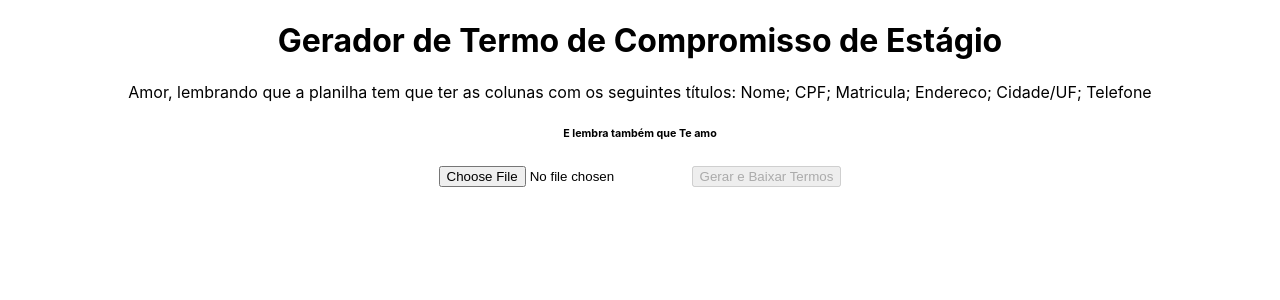
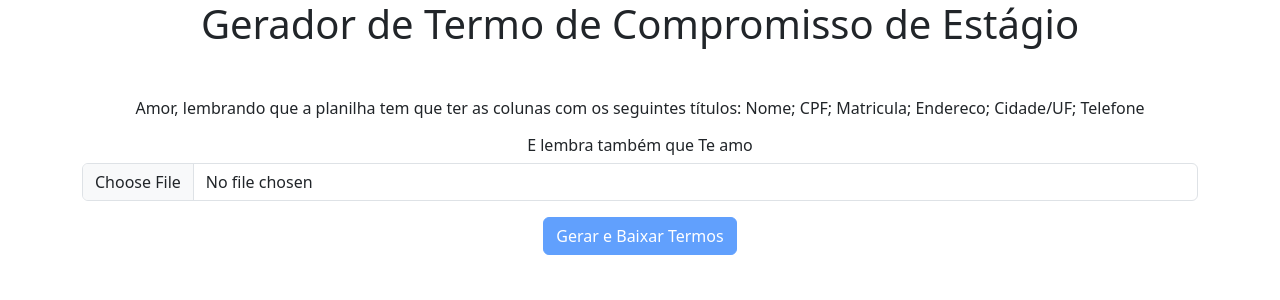
Before and after one commit to michaelferreir12345678/frontend_termos_crutac, a React (Create React App) app: page / in a window 1280 px wide. Shown: the top 300 px of the page. Built offline with nearby package versions, Linux system fonts and the light colour scheme.

Commit message:
Incluindo bootstrap

```diff
--- a/package.json
+++ b/package.json
@@ -7,6 +7,7 @@
     "@testing-library/react": "^13.4.0",
     "@testing-library/user-event": "^13.5.0",
     "axios": "^1.7.7",
+    "bootstrap": "^5.3.3",
     "react": "^18.3.1",
     "react-dom": "^18.3.1",
     "react-scripts": "5.0.1",
--- a/src/App.js
+++ b/src/App.js
@@ -1,6 +1,8 @@
 import React from 'react';
 import './App.css';
 import UploadFile from './components/UploadFile';
+import 'bootstrap/dist/css/bootstrap.min.css';
+
 
 function App() {
   return (
--- a/src/components/UploadFile.js
+++ b/src/components/UploadFile.js
@@ -1,7 +1,9 @@
 import React, { useState } from "react";
+import 'bootstrap/dist/css/bootstrap.min.css';
 
 function UploadPage() {
   const [file, setFile] = useState(null);
+  const [loading, setLoading] = useState(false);
 
   const handleFileChange = (event) => {
     setFile(event.target.files[0]);
@@ -16,14 +18,13 @@ function UploadPage() {
     const formData = new FormData();
     formData.append("file", file);
 
+    setLoading(true); // Inicia o carregamento
+
     try {
-      const response = await fetch(
-        "https://backend-termos-crutac.onrender.com/upload",
-        {
+      const response = await fetch("http://localhost:5000/upload", {
         method: "POST",
         body: formData,
-        }
-      );
+      });
 
       if (response.ok) {
         const blob = await response.blob();
@@ -40,22 +41,35 @@ function UploadPage() {
       }
     } catch (error) {
       console.error("Erro na requisição:", error);
+    } finally {
+      setLoading(false);
     }
   };
 
   return (
-    <div>
-      <div>
+    <div className="container mt-5">
       <p>
         Amor, lembrando que a planilha tem que ter as colunas com os seguintes
         títulos: Nome; CPF; Matricula; Endereco; Cidade/UF; Telefone
       </p>
       <h6>E lembra também que Te amo</h6>
+
+      <div className="mb-3">
+        <input type="file" className="form-control" onChange={handleFileChange} />
       </div>
-      <input type="file" onChange={handleFileChange} />
-      <button onClick={handleUpload} disabled={!file}>
-        Gerar e Baixar Termos
+
+      <button className="btn btn-primary" onClick={handleUpload} disabled={!file || loading}>
+        {loading ? "Carregando..." : "Gerar e Baixar Termos"}
       </button>
+
+      {loading && (
+        <div className="mt-3">
+          <div className="spinner-border" role="status">
+            <span className="visually-hidden">Carregando...</span>
+          </div>
+          <span className="ms-2">Carregando...</span>
+        </div>
+      )}
     </div>
   );
 }
```
Also changed, not shown: 1 other file (tests, documents, lock files or other folders). Lines whose indentation alone changed are shown as unchanged.
